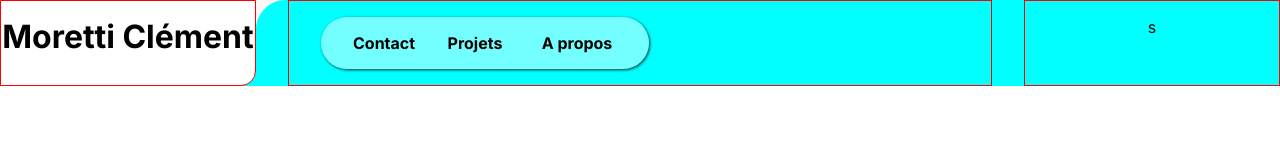
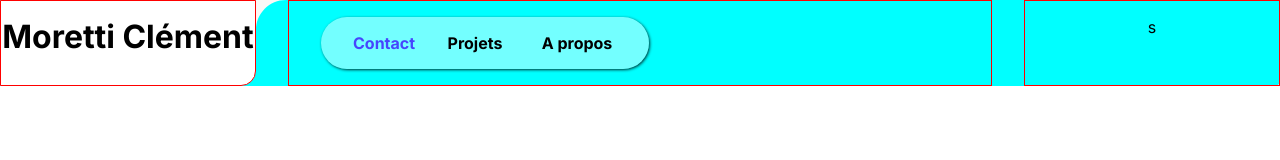
Before and after one commit to daddykoala/myPortfolio-nextJS, a Next.js app in the folder portfolio-next/: page / in a window 1280 px wide. In both pictures the pointer is over the element "Contact". Shown: the top 160 px of the page. Built offline with nearby package versions, Linux system fonts and the light colour scheme.

Commit message:
styles:transition color navbar items

```diff
--- a/portfolio-next/src/styles/header.module.scss
+++ b/portfolio-next/src/styles/header.module.scss
@@ -45,5 +45,11 @@
 &__items{
     font-weight: bold;
     gap:1rem;
+    transition: color vars.$transition-hover;
+
+}
+&__items:hover{
+    color: vars.$color-secondary;
+    cursor: pointer;
 }
 }
--- a/portfolio-next/src/styles/vars.scss
+++ b/portfolio-next/src/styles/vars.scss
@@ -1,4 +1,8 @@
 $color-primary: white;
 $color-primary-opacity50: rgba(255, 255, 255, 0.45);
+$color-secondary:rgb(70, 70, 253);
+
+$transition-hover: ease 700ms;
+
 
 $box-shadow: 1px 1px 3px rgba(0, 0, 0, 0.795);
```
